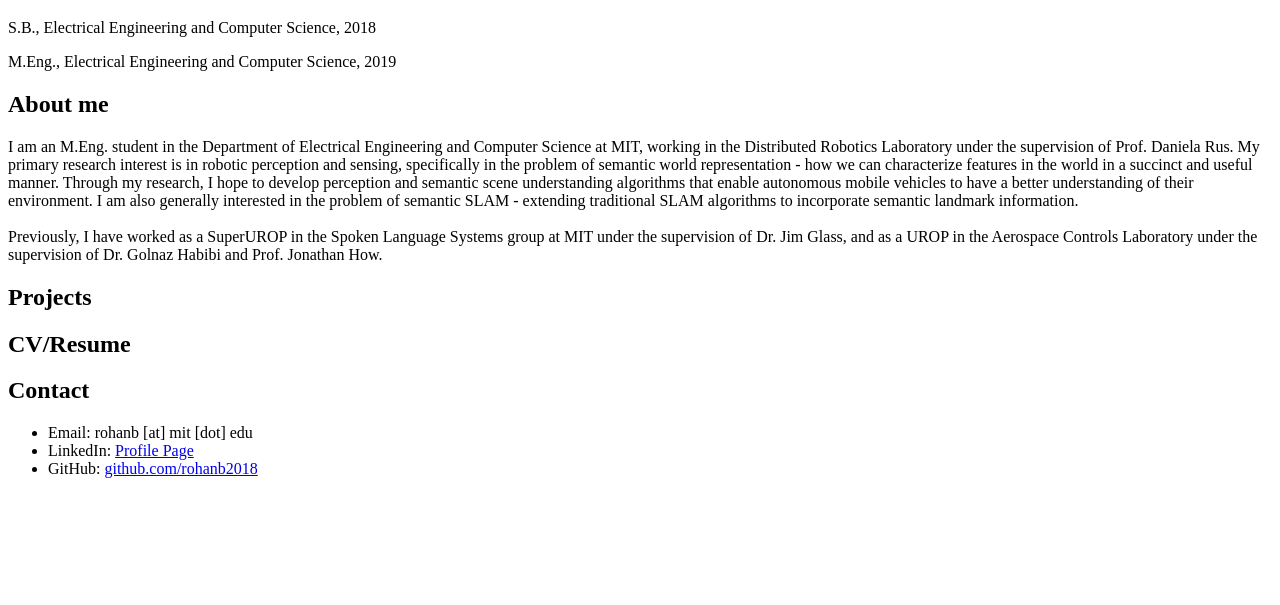
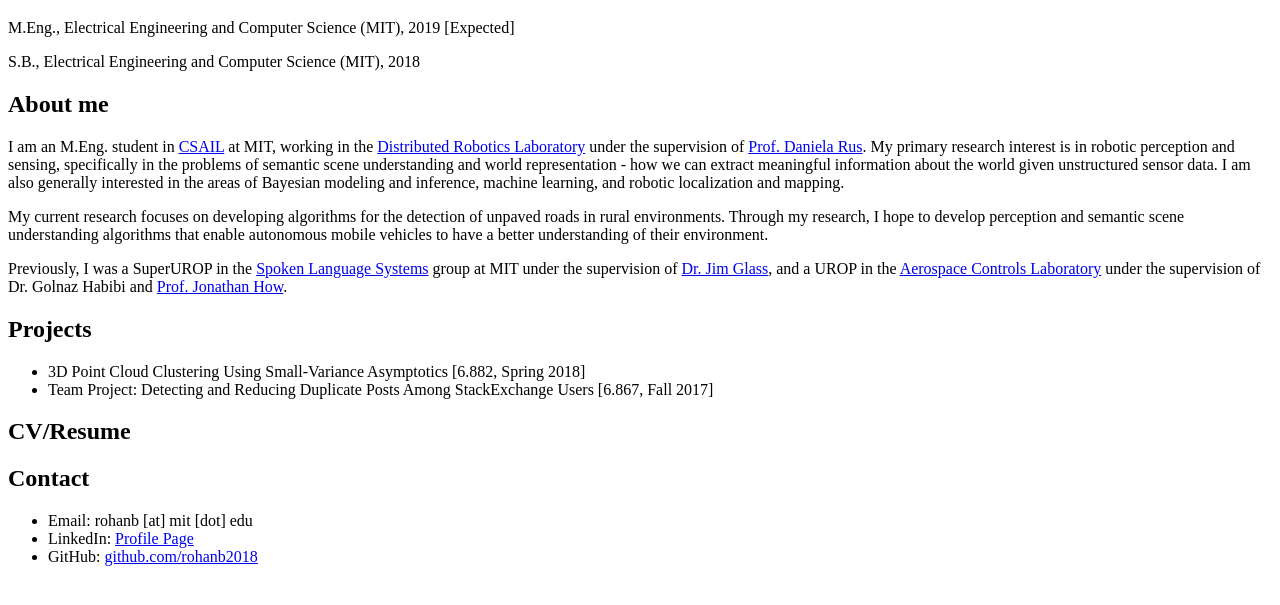
Before and after one commit to rohanb2018/rohanb2018.github.io, a plain HTML site: page index.html in a window 1280 px wide. Shown: the part 61-666 px from the top of the page. Drawn offline with Linux system fonts and the light colour scheme.

Commit message:
added hyperlinks; rewording of About section

```diff
--- a/index.html
+++ b/index.html
@@ -8,16 +8,23 @@
   </head>
   <body>
     <h1>Rohan Banerjee</h1>
-    <p>S.B., Electrical Engineering and Computer Science, 2018</p>
-    <p>M.Eng., Electrical Engineering and Computer Science, 2019</p>
+    <p>M.Eng., Electrical Engineering and Computer Science (MIT), 2019 [Expected]</p>
+    <p>S.B., Electrical Engineering and Computer Science (MIT), 2018</p>
+
 
     <h2>About me</h2>
-    I am an M.Eng. student in the Department of Electrical Engineering and Computer Science at MIT, working in the Distributed Robotics Laboratory under the supervision of Prof. Daniela Rus. My primary research interest is in robotic perception and sensing, specifically in the problem of semantic world representation - how we can characterize features in the world in a succinct and useful manner. Through my research, I hope to develop perception and semantic scene understanding algorithms that enable autonomous mobile vehicles to have a better understanding of their environment. I am also generally interested in the problem of semantic SLAM - extending traditional SLAM algorithms to incorporate semantic landmark information.
-    <br/>
-    <br/>
-    Previously, I have worked as a SuperUROP in the Spoken Language Systems group at MIT under the supervision of Dr. Jim Glass, and as a UROP in the Aerospace Controls Laboratory under the supervision of Dr. Golnaz Habibi and Prof. Jonathan How.
+    <p>I am an M.Eng. student in <a href="https://www.csail.mit.edu">CSAIL</a> at MIT, working in the <a href="https://www.csail.mit.edu/research/distributed-robotics-laboratory">Distributed Robotics Laboratory</a> under the supervision of <a href="http://danielarus.csail.mit.edu">Prof. Daniela Rus</a>. My primary research interest is in robotic perception and sensing, specifically in the problems of semantic scene understanding and world representation - how we can extract meaningful information about the world given unstructured sensor data.  I am also generally interested in the areas of Bayesian modeling and inference, machine learning, and robotic localization and mapping.</p>
+
+    <p> My current research focuses on developing algorithms for the detection of unpaved roads in rural environments.
+    Through my research, I hope to develop perception and semantic scene understanding algorithms that enable autonomous mobile vehicles to have a better understanding of their environment.</p>
+
+    <p> Previously, I was a SuperUROP in the <a href="http://groups.csail.mit.edu/sls/">Spoken Language Systems</a> group at MIT under the supervision of <a href="https://people.csail.mit.edu/jrg/">Dr. Jim Glass</a>, and a UROP in the <a href="http://acl.mit.edu">Aerospace Controls Laboratory</a> under the supervision of Dr. Golnaz Habibi and <a href="http://www.mit.edu/~jhow/">Prof. Jonathan How</a>. </p>
 
     <h2>Projects</h2>
+    <ul>
+        <li>3D Point Cloud Clustering Using Small-Variance Asymptotics [6.882, Spring 2018] </li>
+        <li>Team Project: Detecting and Reducing Duplicate Posts Among StackExchange Users [6.867, Fall 2017]</li>
+        </ul>
     <h2>CV/Resume</h2>
     <h2>Contact</h2>
         <ul>
```
